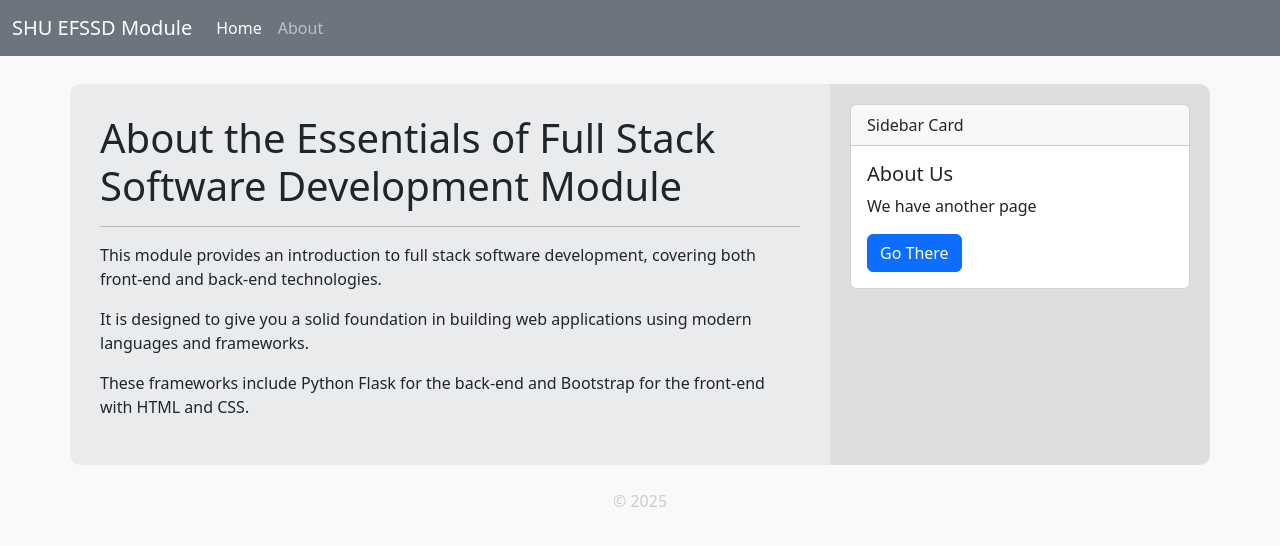
After one commit to hameed-dx/Effsd-flask, a Flask app: page /about in a window 1280 px wide. The commit adds this page. Shown: the top 546 px of the page. Run offline with Flask 3, Linux system fonts and the light colour scheme.

Commit message:
Added custom CSS and an ‘About’ page template

```diff
--- a/app.py
+++ b/app.py
@@ -26,11 +26,11 @@ def index():
     return render_template('index.html', title="Welcome", username=studentName)
 
 # About Page
-@app.route('/about/<name>')
-def about(name):
+@app.route('/about')
+def about():
     # Render HTML with the name in a H1 tag
     #name="Abdulhameed R Oseni"
-    return f"<h1>About {name}!</h1><p>It is easy to create new routes</p>"
+    return render_template('about.html', title="About EFSSD")
 
 
 
--- a/static/styles.css
+++ b/static/styles.css
@@ -1,5 +1,36 @@
-/* This basic CSS file sets the background colour and text colour for the entire page */
+/* Global styles / Bootstrap Overrides */
+
+/* Default body styles */
 body {
-    background-color: black; 	/* Background Colour */
-    color: white; 		/* Text Colour */
+    background-color: #f8f9fa;
+    color: #212529;
 }
+
+/* Main content area */
+#main-content {
+    background-color: rgba(26, 26, 26, 0.06);
+    padding: 30px;
+    border-radius: 10px 0 0 10px;
+    margin-top: 20px;
+}
+
+/* Sidebar */
+#sidebar {
+    background-color: rgba(30, 30, 30, 0.12);
+    padding: 20px;
+    border-radius: 0 10px 10px 0;
+    margin-top: 20px;
+}
+
+/* No Border Radius for Main Content and Sidebar on Mobile */
+@media (max-width: 768px) {
+    #main-content, #sidebar {
+        border-radius: 0;
+    }
+}
+
+/* Footer */
+footer {
+    color: #cccccc;
+    width: 100%;
+}
--- /dev/null
+++ b/templates/about.html
@@ -0,0 +1,12 @@
+{% extends "base.html" %}
+
+<!-- Page Content -->
+{% block content %}
+
+    <h1>About the Essentials of Full Stack Software Development Module</h1>
+    <hr>
+    <p>This module provides an introduction to full stack software development, covering both front-end and back-end technologies.</p>
+    <p>It is designed to give you a solid foundation in building web applications using modern languages and frameworks.</p>
+    <p>These frameworks include Python Flask for the back-end and Bootstrap for the front-end with HTML and CSS.</p>
+
+{% endblock %}
--- a/templates/base.html
+++ b/templates/base.html
@@ -10,7 +10,7 @@
     <link href="https://cdn.jsdelivr.net/npm/bootstrap@5.3.3/dist/css/bootstrap.min.css" rel="stylesheet">
     <script src="https://cdn.jsdelivr.net/npm/bootstrap@5.3.3/dist/js/bootstrap.bundle.min.js"></script>
     <!-- Custom CSS -->
-    <!-- <link rel="stylesheet" href="{{ url_for('static', filename='styles.css') }}"> -->
+    <link rel="stylesheet" href="{{ url_for('static', filename='styles.css') }}">
 </head>
 
 <body>
```
